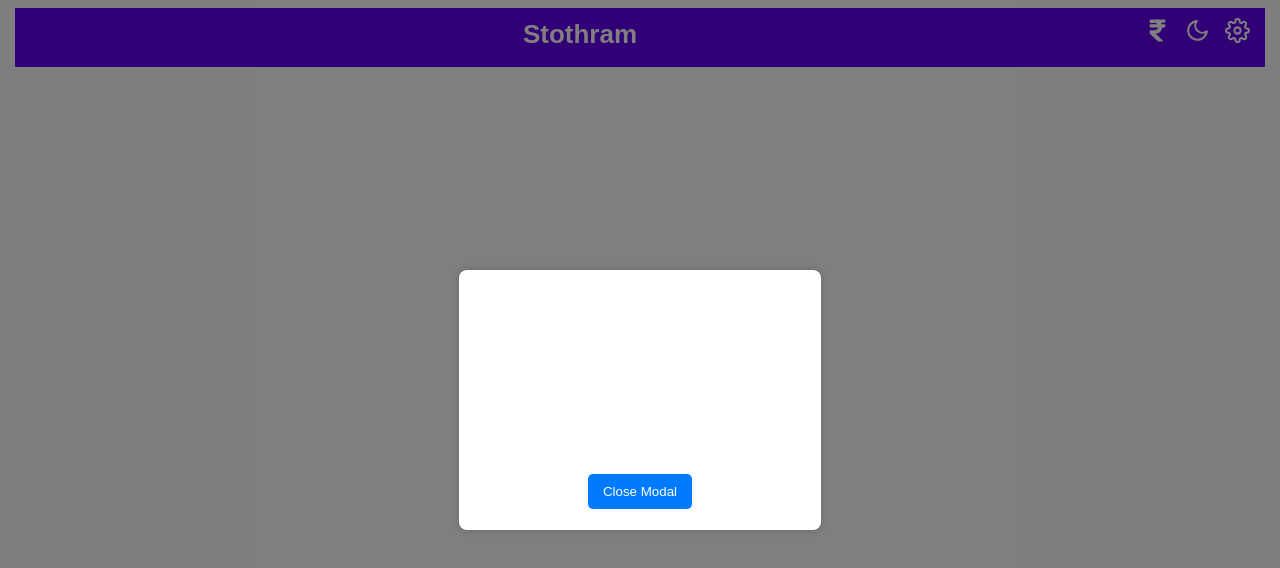
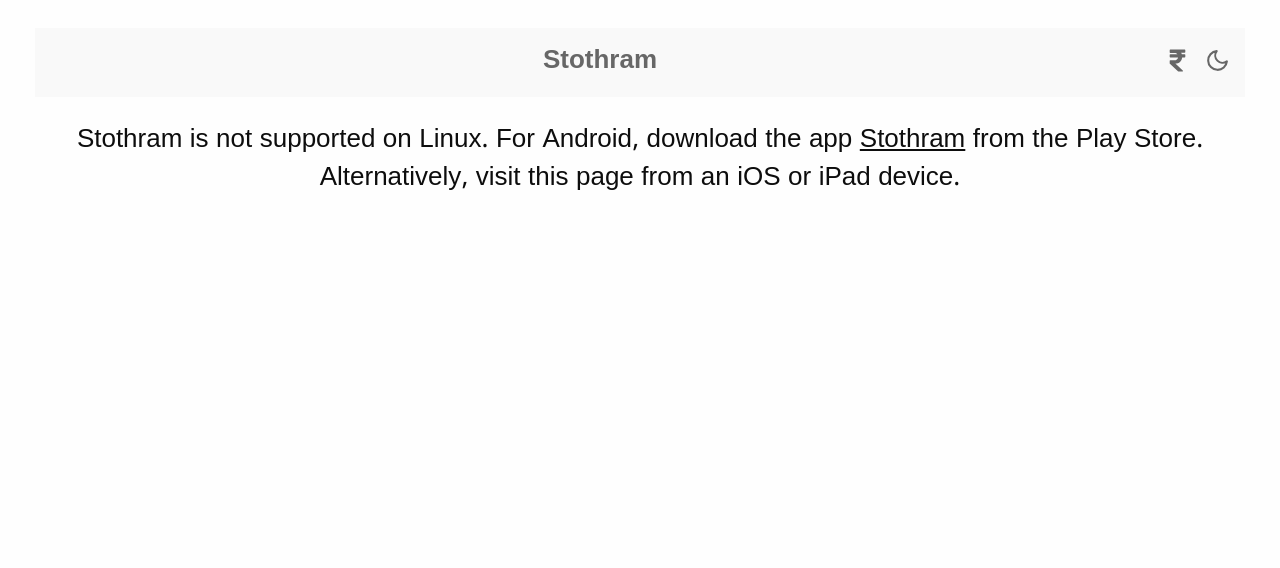
Before and after one commit to Jayanthbm/stothram-ios, a React (Vite) app: page / in a window 1280 px wide. Shown: the top 568 px of the page. Built offline with nearby package versions, Linux system fonts and the light colour scheme; no server answers.

Commit message:
final updates

```diff
--- a/src/App.css
+++ b/src/App.css
@@ -8,7 +8,7 @@
   display: flex;
   justify-content: space-between;
   align-items: center;
-  color: #ffffff;
+  color: var(--header-text-color);
   font-weight: bold;
   text-align: center;
   padding: 10px;
@@ -37,6 +37,7 @@
   font-size: 25px;
   padding-left: 5px;
   padding-right: 5px;
+  padding-top: 10px;
 }
 
 .search-container {
@@ -108,7 +109,7 @@
 .no-data {
   text-align: center;
   font-size: large;
-  margin-top:50px;
+  margin-top: 50px;
 }
 
 .font-slider-container {
@@ -139,7 +140,7 @@
   width: 20px;
   height: 20px;
   border-radius: 50%;
-  background: var(--header-color);
+  background: var(--slider-color);
   cursor: pointer;
 }
 
@@ -147,7 +148,7 @@
   width: 20px;
   height: 20px;
   border-radius: 50%;
-  background: var(--header-color);
+  background: var(--slider-color);
   cursor: pointer;
 }
 
@@ -179,7 +180,7 @@
 
 .list-header {
   align-self: center;
-  padding:15px;
+  padding: 15px;
 }
 
 .list-header-title {
@@ -195,7 +196,7 @@
   border-bottom-width: 1px;
   border-bottom-style: solid;
   border-bottom-color: var(--border-color);
-  padding:15px;
+  padding: 15px;
 }
 
 .settings-item {
@@ -211,7 +212,7 @@
 
 .settings-item-subtitle {
   font-size: 12px;
-  color:#878683;
+  color: #878683;
 }
 
 
@@ -291,16 +292,62 @@
 }
 
 .modal-content {
-  background-color: #fff;
-  padding: 20px;
+  height: fit-content;
+  background-color: var(--modal-background);
+  padding: 30px;
   border-radius: 8px;
   box-shadow: 0 0 10px rgba(0, 0, 0, 0.2);
 }
 
+.modal-title {
+  font-size: 20px;
+  font-weight: 500;
+  margin-bottom: 10px;
+  text-align: center;
+
+}
+
+.amounts-container {
+  display: flex;
+  flex-direction: row;
+  align-items: flex-start;
+  margin-bottom: 10px;
+}
+
+.amount {
+  display: flex;
+  flex-direction: row;
+  align-items: baseline;
+  font-size: 15px;
+}
+.money-input-container {
+  display: flex;
+  flex-direction: column;
+  align-items: center;
+}
+.money-input {
+  font-size: 18px;
+  border-color: #ccc;
+  border-width: 2px;
+  margin-bottom: 10px;
+
+}
+.payment-app-container {
+  display: flex;
+  flex-direction: row;
+  justify-content: center;
+  margin-bottom: 15px;
+}
+
+.payment-img{
+  width: 45px;
+  padding:5px;
+}
+
 /* Optional: Add styles for close button */
 .modal-content button {
-  background-color: #007bff;
-  color: #fff;
+  background-color: var(--header-color);
+  color:var(--header-text-color);
   border: none;
   padding: 10px 15px;
   border-radius: 5px;
@@ -311,3 +358,21 @@
 .modal.active {
   display: flex;
 }
+
+.notSupported {
+  text-align: center;
+  padding: 20px;
+}
+
+.message {
+  margin-top: 20px;
+}
+
+.message p {
+  margin-bottom: 10px;
+}
+
+.message a {
+  text-decoration: none;
+  color: #007bff;
+}
--- a/src/App.jsx
+++ b/src/App.jsx
@@ -8,11 +8,11 @@
 
   useEffect(() => {
     if (darkmode) {
-      document.body.classList.add('dark-mode')
+      document.body.classList.add("dark-mode");
     } else {
-      document.body.classList.remove('dark-mode')
+      document.body.classList.remove("dark-mode");
     }
-  },[darkmode])
+  }, [darkmode]);
   return (
     <div className={"app"}>
       <Navigation />
--- a/src/Navigation.jsx
+++ b/src/Navigation.jsx
@@ -1,16 +1,31 @@
-import { Route, Routes } from "react-router-dom";
+import { useEffect, useState } from "react";
+import { Route, Routes, useNavigate } from "react-router-dom";
 import HomeScreen from "./screens/HomeScreen";
 import ListScreen from "./screens/ListScreen";
+import NotSupported from "./screens/NotSupoorted";
 import ReaderScreen from "./screens/ReaderScreen";
 import SettingsScreen from "./screens/SettingsScreen";
+import { getOSInfo } from "./utils/dataUtils.jsx";
 
 const Navigation = () => {
+  const navigate = useNavigate();
+  useEffect(() => {
+    const os = getOSInfo();
+    if (os === "iOS") {
+      navigate("/home");
+    } else {
+      navigate("/invalid",{ state: { os } });
+    }
+  }, []);
+
+
   return (
     <Routes>
-      <Route path="/" element={<HomeScreen />} />
+      <Route path="/home" element={<HomeScreen />} />
       <Route path="/list" element={<ListScreen />} />
       <Route path="/reader" element={<ReaderScreen />} />
       <Route path="/settings" element={<SettingsScreen />} />
+      <Route path="/invalid" element={<NotSupported />} />
     </Routes>
   );
 };
--- a/src/components/appHeader.jsx
+++ b/src/components/appHeader.jsx
@@ -1,4 +1,4 @@
-import React, { useContext, useState } from "react";
+import React, { useContext, useEffect, useState } from "react";
 import { FaRupeeSign } from "react-icons/fa";
 import {
   FiChevronLeft,
@@ -8,31 +8,186 @@
   FiSettings,
   FiSun,
 } from "react-icons/fi";
+import {
+  CACHED_DATA_KEYS,
+  GPAY_LOGO,
+  PAYTM_LOGO,
+  PHONEPE_LOGO,
+  UPI_LOGO,
+} from "../constants.jsx";
 import { ThemeContext } from "../context/themeContext.jsx";
-
-const Modal = ({ handleCloseDialog }) => {
-  return (
-    <div className="modal active">
-      <div className="modal-content">
-        <h2>Modal Title</h2>
-        <p>This is the modal content.</p>
-        <button onClick={handleCloseDialog}>Close Modal</button>
-      </div>
-    </div>
-  );
-};
+import { getItem, getJSON, isInternetConnected } from "../utils/dataUtils.jsx";
 
 const AppHeader = ({ title, backAction, settingsAction, toggleView }) => {
   const { darkmode, viewType, toggleViewType, darkSwitch, toggleDarkMode } =
     useContext(ThemeContext);
-  const [showDailog, setShowDialog] = useState(true);
+  const [showDailog, setShowDialog] = useState(false);
+  const [upiId, setUpiId] = useState("");
+  const [upidata, setUpiData] = useState(null);
+  useEffect(() => {
+    async function init() {
+      setUpiId(getItem(CACHED_DATA_KEYS.UPI_ID));
+      setUpiData(getJSON(CACHED_DATA_KEYS.UPI_DATA));
+    }
+    init();
+  }, []);
 
   const handleShowDialog = () => {
+    if (!isInternetConnected()) {
+      alert("Please connect to the internet");
+      return;
+    }
+    if (upiId === "") {
+      alert('Coming soon!');
+      return;
+    }
     setShowDialog(true);
   };
 
   const handleCloseDialog = () => {
     setShowDialog(false);
+  };
+
+
+  const Modal = ({upiId, upiData}) => {
+    const [amount, setAmount] = useState(1);
+    const [money, setMoney] = useState(1);
+
+    //generate 10 letter transaction id include letter and numbers
+    function genearteTransactionId() {
+      var text = "";
+      var possible =
+        "ABCDEFGHIJKLMNOPQRSTUVWXYZabcdefghijklmnopqrstuvwxyz0123456789";
+      for (var i = 0; i < 10; i++)
+        text += possible.charAt(Math.floor(Math.random() * possible.length));
+      return text;
+    }
+
+    const openPaymentApp = async (payApp, amnt) => {
+      if (isNaN(amnt)) {
+        alert("Please enter valid amount");
+        return;
+      }
+      if (amnt < 1) {
+        alert("Please enter amount greater than 0");
+        return;
+      }
+      let url = "";
+      switch (payApp) {
+        case "PAYTM":
+          url = "paytmmp://";
+          break;
+        case "GPAY":
+          url = "tez://upi/";
+          break;
+        case "PHONEPE":
+          url = "phonepe://";
+          break;
+        case "BHIM":
+          url = "upi://";
+      }
+
+      url =
+        url +
+        `pay?pa=${upiId}&pn=${upidata?.payee_name}&tn=${
+          upidata?.transaction_note
+        }&am=${amnt}&cu=INR&mc=0000&tr=${genearteTransactionId()}`;
+
+      handleCloseDialog();
+      setAmount(1);
+      setMoney(1);
+      try {
+        window.open(url);
+      } catch (err) {
+        console.error("ERROR : ", err);
+      }
+    };
+    return (
+      <div className="modal active">
+        <div className="modal-content">
+          <div className="modal-title">Contribute to Stothram</div>
+          <div className="amounts-container">
+            <div className="amount" key={"amount"}>
+              {upidata?.upi_amounts?.map((amnt) => {
+                return (
+                  <>
+                    <input
+                      type="radio"
+                      name="money"
+                      value={amnt}
+                      id={amnt}
+                      key={amnt}
+                      checked={amnt.toString() === amount.toString()}
+                      onChange={(e) => {
+                        setAmount(e.target.value);
+                        setMoney(e.target.value);
+                      }}
+                    />
+                    <label htmlFor={amnt} key={`label-${amnt}`}>
+                      ₹{amnt}
+                    </label>
+                  </>
+                );
+              })}
+              <input
+                type="radio"
+                name="money"
+                value={"custom"}
+                id={"custom"}
+                key={"custom"}
+                checked={amount === "custom"}
+                onChange={(e) => {
+                  setAmount(e.target.value);
+                  setMoney(null);
+                }}
+              />
+              <label htmlFor={"custom"}>Custom ₹</label>
+            </div>
+          </div>
+          {amount === "custom" && (
+            <div className="money-input-container">
+              <input
+                type="text"
+                placeholder="Enter amount"
+                value={money ? money.toString() : ""}
+                onChange={(e) => {
+                  setMoney(e.target.value);
+                }}
+                className="money-input"
+              />
+            </div>
+          )}
+          <div className="settings-item-subtitle">Choose App to pay</div>
+          <div className="payment-app-container">
+            <img
+              src={PHONEPE_LOGO}
+              className="payment-img"
+              onClick={() => openPaymentApp("PHONEPE", money)}
+              key={"PHONEPE"}
+            />
+            <img
+              src={GPAY_LOGO}
+              className="payment-img"
+              onClick={() => openPaymentApp("GPAY", money)}
+              key={"GPAY"}
+            />
+            <img
+              src={PAYTM_LOGO}
+              className="payment-img"
+              onClick={() => openPaymentApp("PAYTM", money)}
+              key={"PAYTM"}
+            />
+            <img
+              src={UPI_LOGO}
+              className="payment-img"
+              onClick={() => openPaymentApp("BHIM", money)}
+              key={"BHIM"}
+            />
+          </div>
+          <button onClick={handleCloseDialog}>Close</button>
+        </div>
+      </div>
+    );
   };
   return (
     <div className="app-header">
@@ -72,7 +227,13 @@
         )}
       </div>
 
-      {showDailog && <Modal handleCloseDialog={handleCloseDialog} />}
+      {showDailog && (
+        <Modal
+          handleCloseDialog={handleCloseDialog}
+          upiId={upiId}
+          upiData={upidata}
+        />
+      )}
     </div>
   );
 };
--- a/src/index.css
+++ b/src/index.css
@@ -2,17 +2,23 @@
 
 :root {
   --background-color: #fefefe;
-  --text-color: #000000;
-  --border-color: #8f8f8f;
-  --header-color: #6200EE;
+  --text-color: #0d0d0d;
+  --header-color: #f9f9f9;
+  --header-text-color: #676767;
+  --border-color: #cdcdcd;
+  --slider-color:#171717;
+  --modal-background:#ececec;
 
 }
 
 .dark-mode {
-  --background-color: #5e5e5c;
-  --text-color: #ffffff;
+  --background-color: #171717;
+  --text-color: #f9f9f9;
   --border-color: #b8b6ab;
-  --header-color: #878683;
+  --header-color: #262626;
+  --header-text-color: #cdcdcd;
+  --slider-color:#f9f9f9;
+  --modal-background: #262626;
 }
 
 html{
--- a/src/screens/HomeScreen.jsx
+++ b/src/screens/HomeScreen.jsx
@@ -11,11 +11,13 @@
   storeItem,
   storeJSON,
 } from "../utils/dataUtils.jsx";
+
 const HomeScreen = () => {
   const navigate = useNavigate();
   const [types, setTypes] = useState([]);
   const { darkmode } = useContext(ThemeContext);
   const windowSize = useRef([window.innerWidth, window.innerHeight]);
+
 
   useEffect(() => {
     const fetchData = async () => {
@@ -69,7 +71,13 @@
         title={"Stothram"}
         settingsAction={() => navigate("/settings")}
       />
-      <div style={{ display: 'flex', flexDirection: 'column-reverse', height: windowSize.current[1] - 130 }}>
+      <div
+        style={{
+          display: "flex",
+          flexDirection: "column-reverse",
+          height: windowSize.current[1] - 150,
+        }}
+      >
         <div className="card-container">
           {types.map((type) => (
             <TypeItem
--- /dev/null
+++ b/src/screens/NotSupoorted.jsx
@@ -0,0 +1,63 @@
+// NotSupported.jsx
+
+import React, { useEffect, useState } from "react";
+import { useLocation, useNavigate } from "react-router-dom";
+import AppHeader from "../components/appHeader";
+
+
+const NotSupported = () => {
+  const location = useLocation();
+  const navigate = useNavigate();
+  const { state } = location;
+  const { os } = state;
+  const androidAppLink =
+    "https://play.google.com/store/apps/details?id=com.jayanth.shotram";
+
+  const [redirectTimer, setRedirectTimer] = useState(5);
+
+  useEffect(() => {
+    if (os === "Android") {
+      const timerId = setInterval(() => {
+        setRedirectTimer((prevTimer) => prevTimer - 1);
+      }, 1000);
+
+      // Redirect after 5 seconds
+      setTimeout(() => {
+        window.location.href = androidAppLink;
+        clearInterval(timerId);
+      }, 5000);
+
+      return () => clearInterval(timerId);
+    }
+  }, [navigate, os]);
+
+  return (
+    <div className={"notSupported"}>
+      <AppHeader title={"Stothram"} />
+      {os === "Android" ? (
+        <div className={"message"}>
+          <p>
+            Please download the Stothram app from the Play Store. Redirecting in{" "}
+            {redirectTimer} seconds...
+          </p>
+          <a href={androidAppLink} rel="noopener noreferrer">
+            Download from Play Store
+          </a>
+        </div>
+      ) : (
+        <div>
+          <p>
+            Stothram is not supported on {os}. For Android, download the app{" "}
+            <a href={androidAppLink} target="_blank" rel="noopener noreferrer">
+              Stothram
+            </a>{" "}
+            from the Play Store. Alternatively, visit this page from an iOS or
+            iPad device.
+          </p>
+        </div>
+      )}
+    </div>
+  );
+};
+
+export default NotSupported;
--- a/src/utils/dataUtils.jsx
+++ b/src/utils/dataUtils.jsx
@@ -55,6 +55,7 @@
 export const getJSON =  key => {
   try {
     const value = localStorage.getItem(key);
+    if (!value) return null;
     return JSON.parse(value);
   } catch (error) {
     console.log(error);
@@ -181,3 +182,30 @@
     return false;
   }
 };
+
+/**
+ * used to get device info
+ * @returns {object} - device info
+ */
+
+export const getOSInfo = () => {
+  const userAgent = navigator.userAgent;
+  let os = "Unknown";
+
+  // Detect OS
+  if (/windows phone/i.test(userAgent)) {
+    os = "Windows Phone";
+  } else if (/android/i.test(userAgent)) {
+    os = "Android";
+  } else if (/iphone|ipad|ipod/i.test(userAgent)) {
+    os = "iOS";
+  } else if (/mac os/i.test(userAgent)) {
+    os = "macOS";
+  } else if (/windows/i.test(userAgent)) {
+    os = "Windows";
+  } else if (/linux/i.test(userAgent)) {
+    os = "Linux";
+  }
+
+  return os;
+};
```
Also changed, not shown: src/main.jsx (+4 -4 lines).
